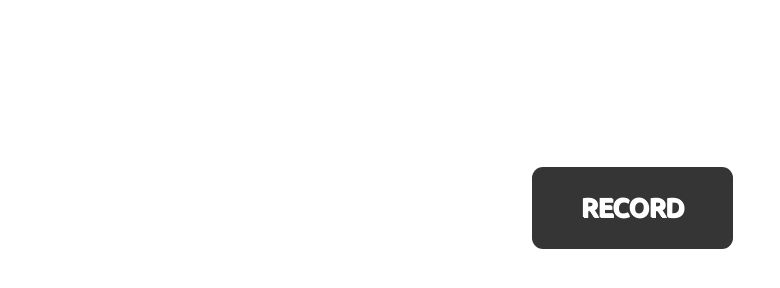
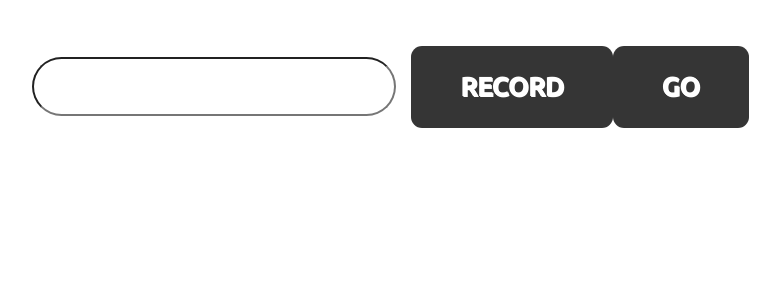
Before and after one commit to RhevaFrancis/signtranslator, a plain HTML site: page index.html in a window 1280 px wide. Shown: the whole page, without its empty margins (14-794 px from the left). Drawn offline with Linux system fonts and the light colour scheme.

Commit message:
add text box thingy, a go button that does nothing, ability to re-record and overwrite the text

```diff
--- a/index.html
+++ b/index.html
@@ -17,11 +17,14 @@
   <body>
       <div id="container">
         <div id="textbox">
+          <form>
+            <input type="text">
+          </form>
         </div>
-        <div id="button">
-            RECORD
-          </div>
+        <div id="button">RECORD</div>
+        <div id="button">GO</div>
       </div>
+      <div id="container"></div>
 
   </body>
 
--- a/signtranslator.js
+++ b/signtranslator.js
@@ -7,19 +7,20 @@ const recognition = new SpeechRecognition();
 const button = document.querySelector('#button');
 const container = document.querySelector('#container');
 const textbox = document.querySelector('#textbox');
+const input = document.querySelector('input');
 recognition.interimResults = true;
 
-let p = document.createElement("p");
+
 console.log("running");
 //on recognition start
 recognition.addEventListener("result", (e) => {
     console.log("listneing")
-  textbox.appendChild(p);
   const text = Array.from(e.results)
     .map((result) => result[0])
     .map((result) => result.transcript)
     .join("");
-  p.innerText =text;
+  console.log(input.value)
+  input.value =text;
    }
 );
 
@@ -29,3 +30,8 @@ button.addEventListener('click', function(){
     button.style.display = "none";
     recognition.start();
 })
+
+//when a recording finishes, the record button comes back up and u can overwrite if needed
+recognition.addEventListener('end',()=>{
+  button.style.display = "inline";
+})
--- a/style.css
+++ b/style.css
@@ -1,10 +1,8 @@
 #container{
     display: flex;
-    justify-content: center;
-    place-items: center;
-    width: 80vw;
-    height: 50vh;
-    padding: 0 10%;
+    justify-content: left;
+    place-items:center;
+    padding: 3%;
 }
 
 #button{
@@ -17,3 +15,18 @@
     text-align:    center;
     text-shadow:   1px 1px #ffffff;
 }
+
+input{
+    width:100%;
+    max-width:700px;
+    background: rgba(255,255,255,0.2);
+    display:flex;
+    align-items:center;
+    border-radius:60px;
+    padding:20px;
+}
+
+#textbox{
+    padding-right:5%;
+    width:25vw;
+}
```
